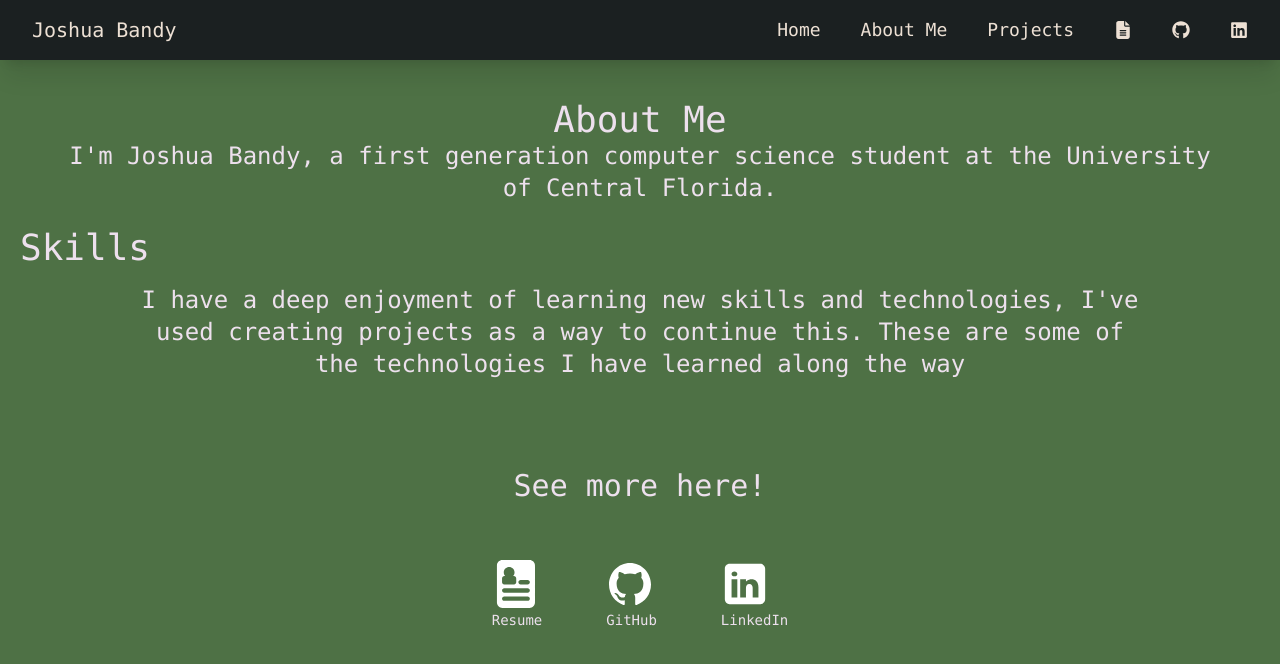
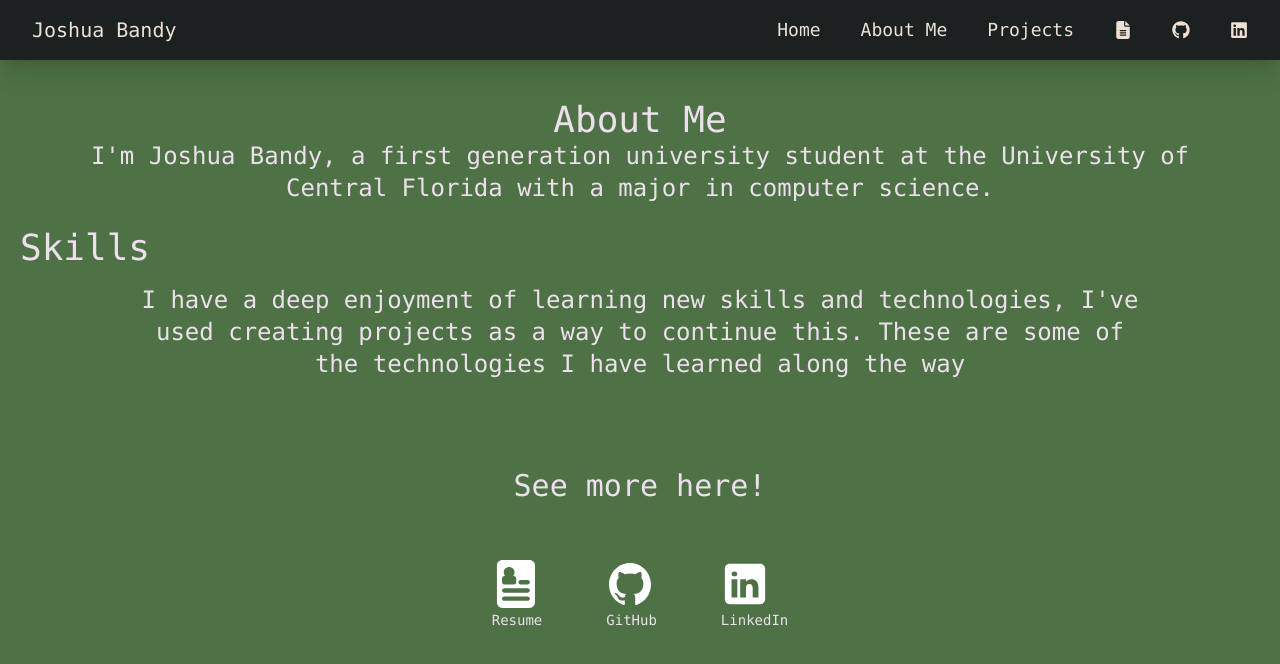
Before and after one commit to Lobbbey/portfolio, a Next.js app: page /aboutme in a window 1280 px wide. Shown: the top 664 px of the page. Built offline with nearby package versions, Linux system fonts and the light colour scheme.

Commit message:
small text change

```diff
--- a/app/aboutme/page.tsx
+++ b/app/aboutme/page.tsx
@@ -18,8 +18,8 @@ export default function Experience() {
       <div data-aos="fade-down" className="text-5xl sm:text-4xl text-center">
         <h1>About Me</h1>
         <p className="text-lg md:text-xl lg:text-2xl mx-auto mb-6 max-w-6xl">
-          I'm Joshua Bandy, a first generation computer science student at the
-          University of Central Florida.
+          I'm Joshua Bandy, a first generation university student at the
+          University of Central Florida with a major in computer science.
         </p>
       </div>
 
```
